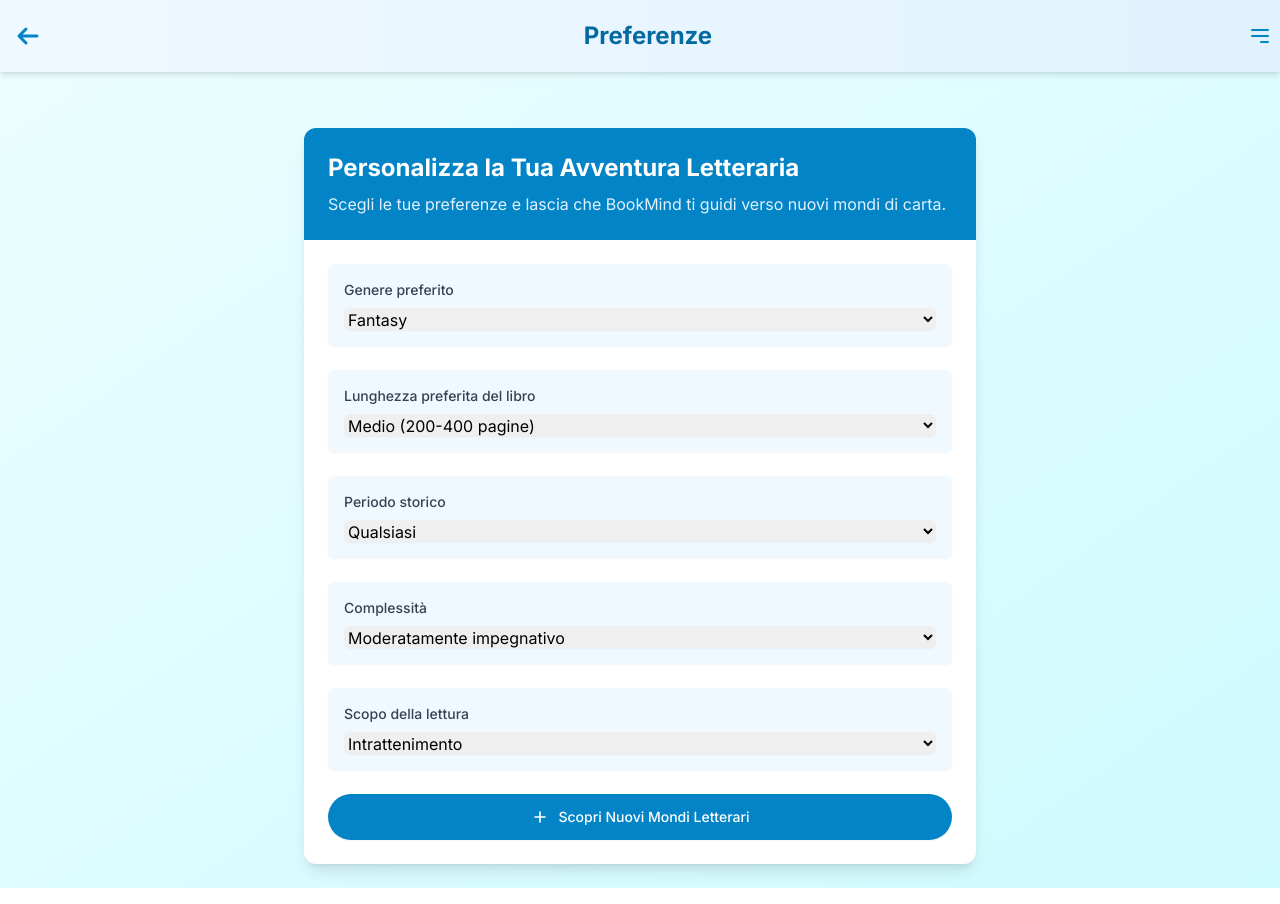
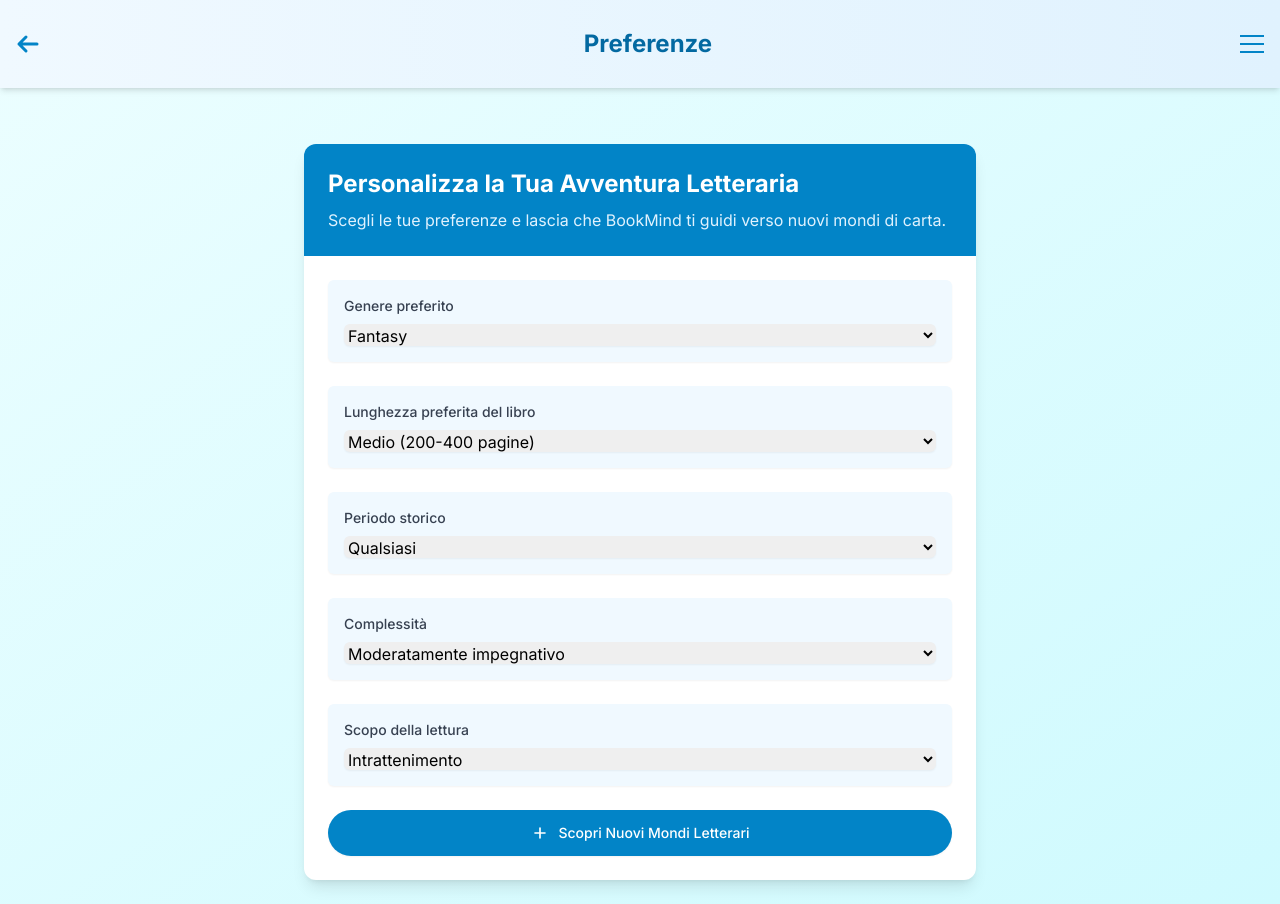
Before and after one commit to aljacket/bookmind, a Vue app: page /preferences in a window 1280 px wide. Built offline with nearby package versions, Linux system fonts and the light colour scheme; no server answers; sample sign-in values are in the browser's storage.

Commit message:
feat(preferences):new loader

```diff
--- a/src/components/layout/Menu.vue
+++ b/src/components/layout/Menu.vue
@@ -1,29 +1,18 @@
 <!-- src/components/layout/Menu.vue -->
 <template>
     <div class="flex items-center h-full">
-        <!-- Hamburger button -->
+        <!-- Pulsante hamburger con area cliccabile più ampia e padding a destra -->
         <button
             @click="toggleMenu"
-            class="text-bookmind-600 hover:text-bookmind-800 z-50 relative p-2 transition-all duration-300 ease-in-out"
-            :class="{ 'rotate-90': isOpen }"
+            class="text-bookmind-600 hover:text-bookmind-800 z-50 relative py-4 pr-4 transition-all duration-300 ease-in-out"
+            aria-label="Toggle menu"
         >
-            <svg
-                xmlns="http://www.w3.org/2000/svg"
-                fill="none"
-                viewBox="0 0 24 24"
-                stroke="currentColor"
-                class="w-6 h-6"
-            >
-                <path
-                    stroke-linecap="round"
-                    stroke-linejoin="round"
-                    stroke-width="2"
-                    d="M4 6h16M4 12h16m-7 6h7"
-                />
-            </svg>
+            <div class="w-6 h-6 flex items-center justify-center">
+                <span class="hamburger-icon" :class="{ open: isOpen }"></span>
+            </div>
         </button>
 
-        <!-- Full-screen menu -->
+        <!-- Menu a schermo intero -->
         <Transition name="fade">
             <div
                 v-if="isOpen"
@@ -52,7 +41,7 @@
                             Logout
                         </span>
                     </button>
-                    <!-- Add more menu items here -->
+                    <!-- Aggiungi altri elementi del menu qui -->
                 </div>
             </div>
         </Transition>
@@ -99,4 +88,46 @@
         opacity: 0;
         transform: scale(0.95);
     }
+
+    .hamburger-icon,
+    .hamburger-icon::before,
+    .hamburger-icon::after {
+        width: 24px;
+        height: 2px;
+        background-color: currentColor;
+        transition: all 0.3s ease;
+    }
+
+    .hamburger-icon {
+        position: relative;
+    }
+
+    .hamburger-icon::before,
+    .hamburger-icon::after {
+        content: '';
+        position: absolute;
+        left: 0;
+    }
+
+    .hamburger-icon::before {
+        top: -8px;
+    }
+
+    .hamburger-icon::after {
+        bottom: -8px;
+    }
+
+    .hamburger-icon.open {
+        background-color: transparent;
+    }
+
+    .hamburger-icon.open::before {
+        top: 0;
+        transform: rotate(45deg);
+    }
+
+    .hamburger-icon.open::after {
+        bottom: 0;
+        transform: rotate(-45deg);
+    }
 </style>
--- a/src/router/index.ts
+++ b/src/router/index.ts
@@ -27,6 +27,13 @@ const routes: Array<RouteRecordRaw> = [
         name: 'Preferences',
         component: () => import('@/views/UserPreferences.vue'),
         meta: { requiresAuth: true }
+    },
+    {
+        path: '/processing',
+        name: 'Processing',
+        component: () => import('@/views/ProcessingPage.vue'),
+        meta: { requiresAuth: true },
+        props: true
     }
     // Other routes can be added here
 ]
--- /dev/null
+++ b/src/views/ProcessingPage.vue
@@ -0,0 +1,47 @@
+<template>
+    <div
+        class="min-h-screen flex items-center justify-center bg-gradient-to-br from-bookmind-cyan-50 to-bookmind-cyan-100"
+    >
+        <div class="text-center">
+            <svg class="animate-spin h-16 w-16 mx-auto mb-4 text-bookmind-600" viewBox="0 0 24 24">
+                <circle
+                    class="opacity-25"
+                    cx="12"
+                    cy="12"
+                    r="10"
+                    stroke="currentColor"
+                    stroke-width="4"
+                ></circle>
+                <path
+                    class="opacity-75"
+                    fill="currentColor"
+                    d="M4 12a8 8 0 018-8V0C5.373 0 0 5.373 0 12h4zm2 5.291A7.962 7.962 0 014 12H0c0 3.042 1.135 5.824 3 7.938l3-2.647z"
+                ></path>
+            </svg>
+            <h2 class="text-2xl font-bold text-bookmind-800 mb-2">
+                Processando le tue preferenze...
+            </h2>
+            <p class="text-bookmind-600">
+                Stiamo preparando le tue raccomandazioni personalizzate.
+            </p>
+        </div>
+    </div>
+</template>
+
+<script setup lang="ts">
+    import { onMounted } from 'vue'
+    import { useRouter } from 'vue-router'
+
+    const router = useRouter()
+
+    onMounted(() => {
+        const recommendations = JSON.parse(localStorage.getItem('newRecommendations') || '[]')
+        setTimeout(() => {
+            router.push({
+                name: 'Home',
+                query: { newRecommendations: JSON.stringify(recommendations) }
+            })
+            localStorage.removeItem('newRecommendations') // Pulisci i dati dopo l'uso
+        }, 2000) // Attendi 2 secondi prima di reindirizzare
+    })
+</script>
--- a/src/views/UserPreferences.vue
+++ b/src/views/UserPreferences.vue
@@ -92,15 +92,15 @@
                         "
                         class="preference-group"
                     >
-                        <label class="block text-sm font-medium text-gray-700 mb-2"
-                            >Cosa vuoi imparare? (max 20 caratteri)</label
-                        >
+                        <label class="block text-sm font-medium text-gray-700 mb-2">
+                            Cosa vuoi imparare? (max 40 caratteri)
+                        </label>
                         <input
                             v-model="preferences.learningGoal"
                             type="text"
-                            maxlength="20"
+                            maxlength="40"
                             class="form-input block w-full"
-                            placeholder="Es: Programmare in Python"
+                            placeholder="Es: Programmare in Python e sviluppo web"
                         />
                     </div>
 
@@ -154,6 +154,7 @@
     const router = useRouter()
     const authStore = useAuthStore()
     const error = ref('')
+    const isLoading = ref(false)
 
     const preferences = ref<UserPreferences>({
         genre: 'Fantasy',
@@ -188,10 +189,8 @@
                     return
                 }
                 const newRecommendations = await getBookRecommendations(preferences.value)
-                router.push({
-                    name: 'Home',
-                    query: { newRecommendations: JSON.stringify(newRecommendations) }
-                })
+                localStorage.setItem('newRecommendations', JSON.stringify(newRecommendations))
+                router.push({ name: 'Processing' })
             } catch (err) {
                 console.error('Error saving preferences or getting recommendations:', err)
                 error.value =
```
